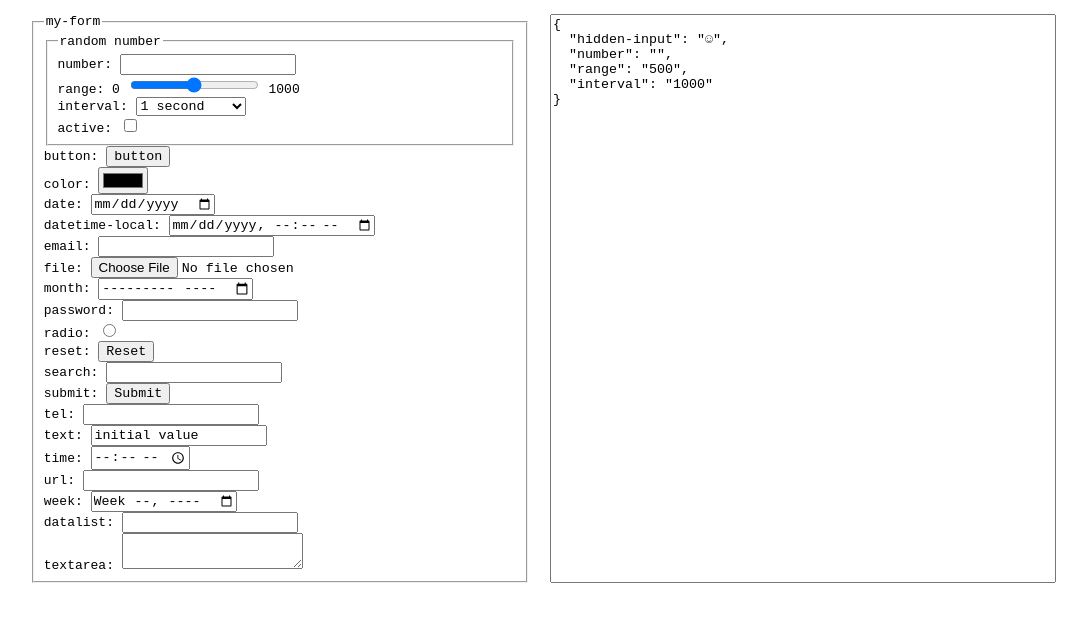
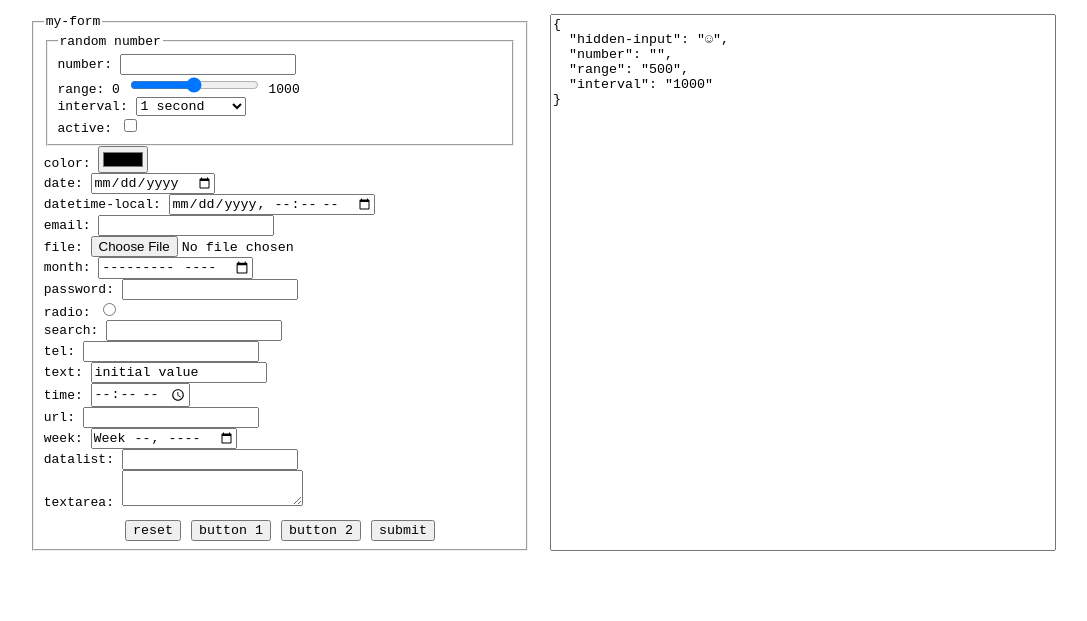
Before and after one commit to freejosh/scratch-form, a website: page demo/index.html in a window 1280 px wide. Shown: the part 83-704 px from the top of the page, without its empty margins (97-1184 px from the left). Drawn offline with Linux system fonts and the light colour scheme.

Commit message:
Group buttons

```diff
--- a/demo/index.html
+++ b/demo/index.html
@@ -38,10 +38,6 @@
         </fieldset>
 
         <label>
-          button: <input type="button" value="button" />
-        </label>
-
-        <label>
           color: <input type="color" name="color" />
         </label>
         <label>
@@ -66,13 +62,7 @@
           radio: <input type="radio" name="radio" />
         </label>
         <label>
-          reset: <input type="reset" name="reset" />
-        </label>
-        <label>
           search: <input type="search" name="search" />
-        </label>
-        <label>
-          submit: <input type="submit" name="submit" />
         </label>
         <label>
           tel: <input type="tel" name="tel" />
@@ -102,6 +92,13 @@
           textarea:
           <textarea name="textarea"></textarea>
         </label>
+
+        <div class="buttons">
+          <input type="reset" name="reset-buttom" value="reset" />
+          <input type="button" name="button-input" value="button 1" />
+          <button name="button-element" value="button 2">button 2</button>
+          <input type="submit" name="submit-button" value="submit" />
+        </div>
       </fieldset>
     </form>
     <textarea id="data" readonly></textarea>
--- a/demo/style.css
+++ b/demo/style.css
@@ -32,6 +32,14 @@ label {
   display: block;
 }
 
+.buttons {
+  display: flex;
+  gap: 10px;
+  justify-content: center;
+  align-items: center;
+  margin-top: 10px;
+}
+
 #data {
   resize: none;
 }
```
